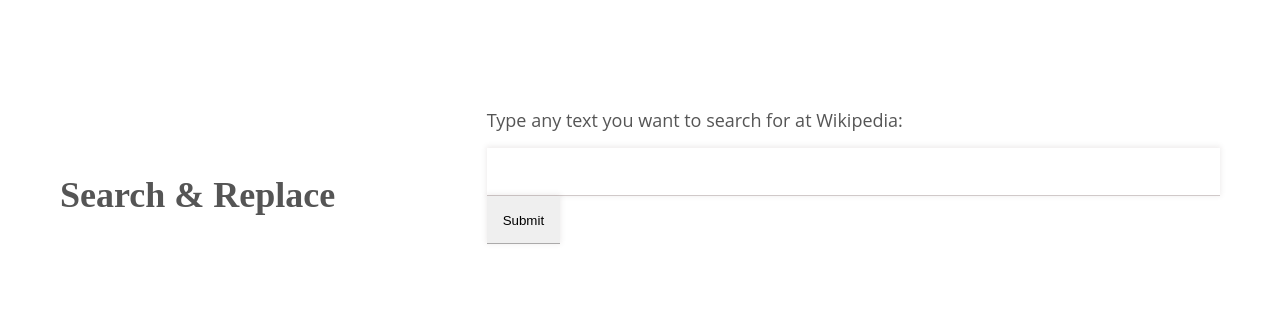
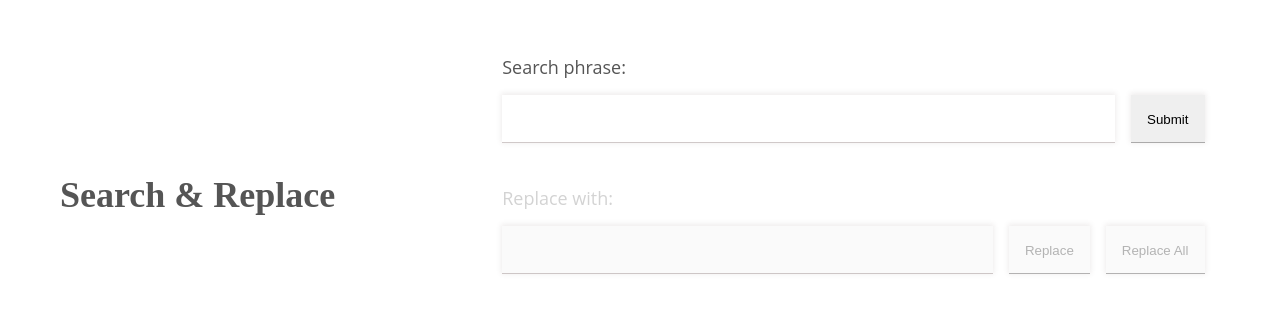
Before and after one commit to mtkozlowski/search-replace-wiki-api, a React (Create React App) app: page / in a window 1280 px wide. Shown: the part 229-542 px from the top of the page. Built offline with nearby package versions, Linux system fonts and the light colour scheme.

Commit message:
make App work manually

```diff
--- a/src/App.js
+++ b/src/App.js
@@ -1,75 +1,101 @@
 import React from 'react';
-// import axios from 'axios';
 import Layout from './styles/components/Layout';
 import TextInput from './styles/components/TextInput';
 import Button from './styles/components/Button';
+import ResultsList from './styles/components/ResultsList';
+import Form from './styles/components/Form';
+import { buildUrl, getDataFromWiki } from './utils/utils';
 
 class App extends React.Component {
   constructor(props) {
     super(props);
-    this.state = { value: 'Search', response: [] };
+    this.state = {
+      searchPhrase: '',
+      wikiData: [],
+      replacePhrase: '',
+    };
 
-    this.handleSubmit = this.handleSubmit.bind(this);
-    this.handleChange = this.handleChange.bind(this);
+    this.handleSearchPhraseChange = this.handleSearchPhraseChange.bind(this);
+    this.handleSearchFormSubmit = this.handleSearchFormSubmit.bind(this);
+
+    this.handleReplacePhraseChange = this.handleReplacePhraseChange.bind(this);
+    this.handleReplaceFormSubmit = this.handleReplaceFormSubmit.bind(this);
   }
 
-  handleChange(event) {
+  handleSearchPhraseChange(event) {
     this.setState({
-      value: event.target.value,
+      searchPhrase: event.target.value,
     });
   }
 
-  async handleSubmit(event) {
+  async handleSearchFormSubmit(event) {
     event.preventDefault();
-    const { value } = this.state;
-    let url = 'https://en.wikipedia.org/w/api.php?origin=*';
 
-    const params = {
-      action: 'query',
-      list: 'search',
-      format: 'json',
-      srsearch: value,
-      srlimit: 10,
-    };
+    const { searchPhrase } = this.state;
+    const url = buildUrl(searchPhrase);
 
-    Object.keys(params).forEach((key) => {
-      url += `&${key}=${params[key]}`;
+    const data = await getDataFromWiki(url);
+
+    this.setState({
+      wikiData: data,
+    });
+  }
+
+  handleReplacePhraseChange(event) {
+    this.setState({
+      replacePhrase: event.target.value,
+    });
+  }
+
+  handleReplaceFormSubmit(event) {
+    event.preventDefault();
+
+    const { wikiData, replacePhrase, searchPhrase } = this.state;
+
+    const index = wikiData.findIndex(({ snippet }) => {
+      return snippet.includes(searchPhrase);
     });
 
-    fetch(url)
-      .then((response) => {
-        return response.json();
-      })
-      .then((response) => {
+    if (index === -1) return;
+
+    wikiData[index].snippet = wikiData[index].snippet.replace(
+      searchPhrase,
+      replacePhrase,
+    );
+
     this.setState({
-          response: response.query.search,
-        });
-      })
-      .catch((error) => {
-        console.log(error);
+      wikiData,
     });
   }
 
   render() {
-    const { response } = this.state;
+    const { wikiData, searchPhrase } = this.state;
+    const replaceDisabled = searchPhrase.length === 0;
+
     return (
       <Layout>
-        <form onSubmit={this.handleSubmit}>
+        <Form onSubmit={this.handleSearchFormSubmit}>
+          <fieldset>
             <TextInput
-            displayText="Type any text you want to search for at Wikipedia:"
+              displayText="Search phrase:"
               inputName="search"
-            onChange={this.handleChange}
+              onChange={this.handleSearchPhraseChange}
             />
             <Button type="submit" name="submit" />
-          {response.map((entry) => {
-            return (
-              <div key={entry.pageid}>
-                <h3>{entry.title}</h3>
-                <p dangerouslySetInnerHTML={{ __html: entry.snippet }} />
-              </div>
-            );
-          })}
-        </form>
+          </fieldset>
+        </Form>
+        <Form onSubmit={this.handleReplaceFormSubmit}>
+          <fieldset disabled={replaceDisabled}>
+            <TextInput
+              displayText="Replace with:"
+              inputName="search"
+              onChange={this.handleReplacePhraseChange}
+            />
+            <Button type="submit" name="replace" value="Replace" />
+            <Button type="button" name="replaceAll" value="Replace All" />
+          </fieldset>
+        </Form>
+        <ResultsList results={wikiData} searchPhrase={searchPhrase} />
       </Layout>
     );
   }
```
Lines whose indentation alone changed are shown as unchanged.
